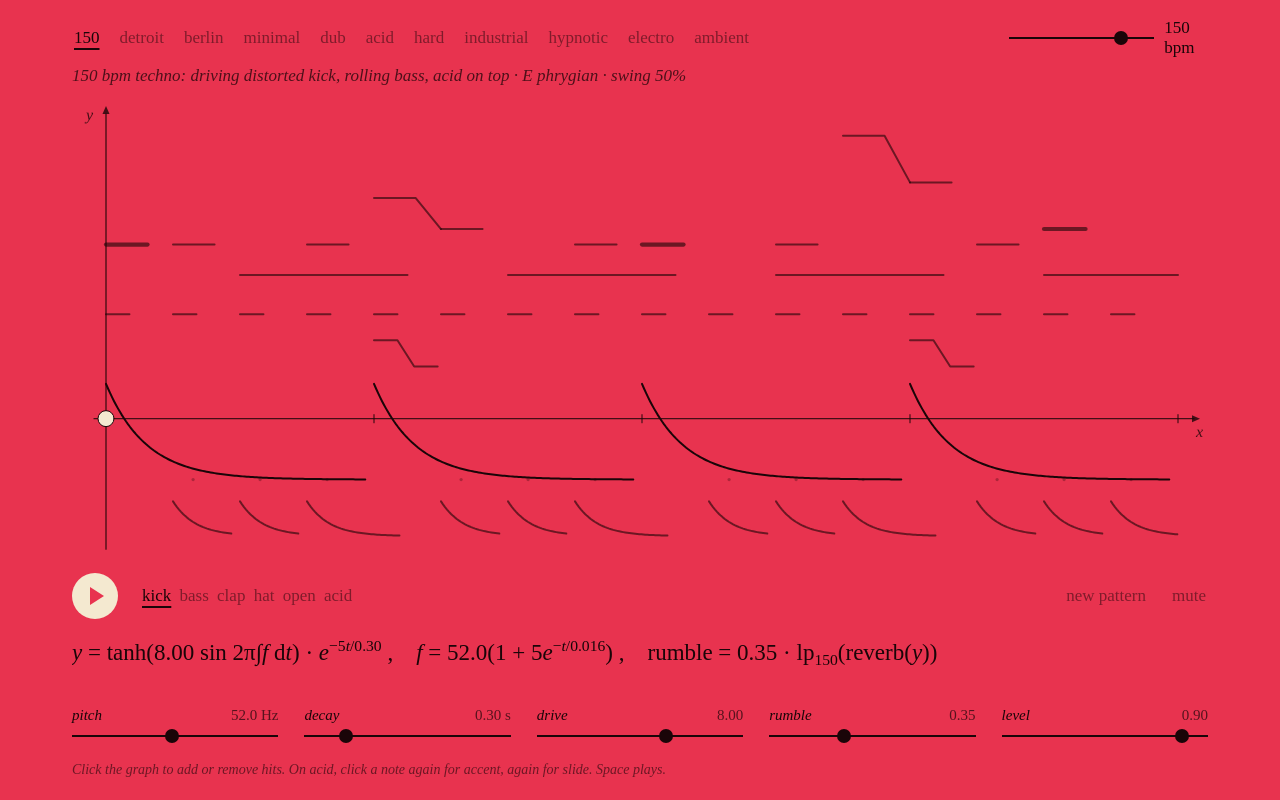
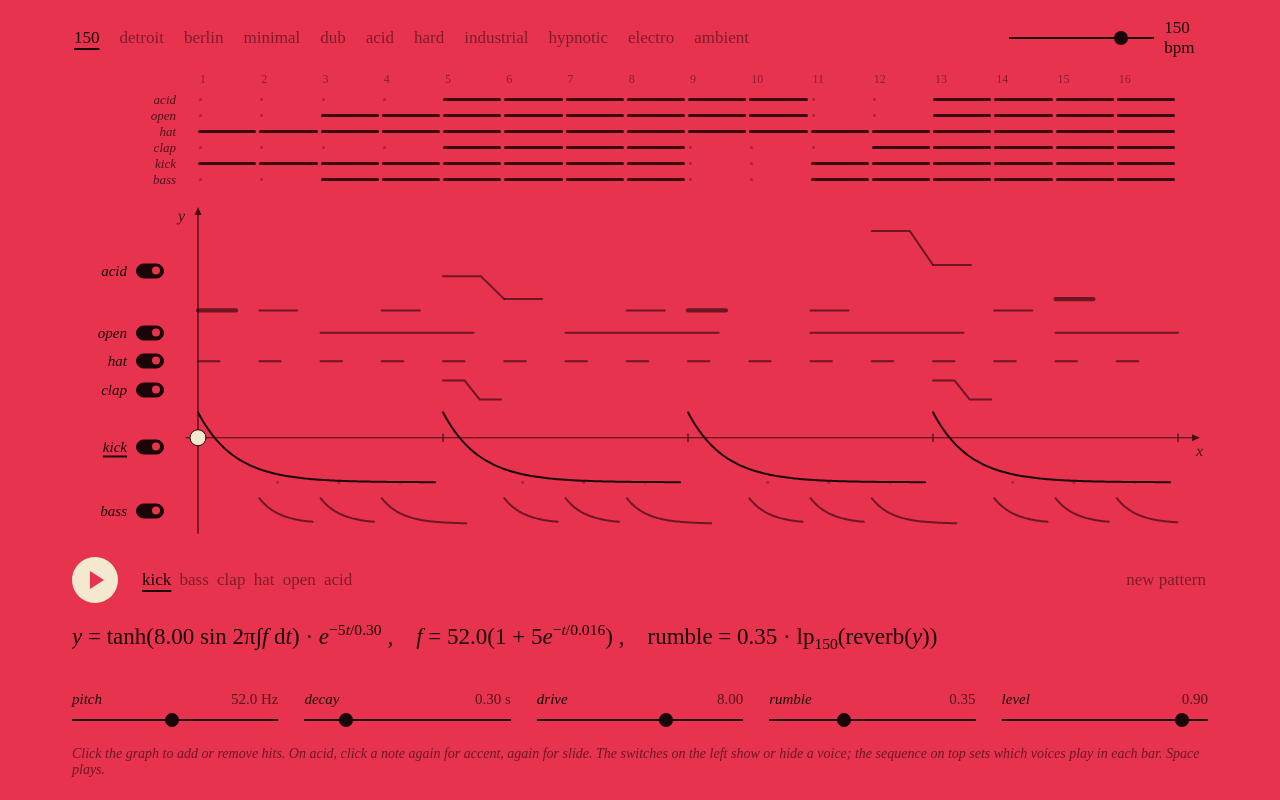
Before and after one commit to reecen9696/synth, a plain HTML site: page index.html in a window 1280 px wide. Drawn offline with Linux system fonts and the light colour scheme; a web font is replaced by a local one.

Commit message:
Add voice switches on the left and a 16 bar sequence above the graph
- Pill switches beside each band show or hide a voice (hidden = silent)
- Sequence strip: which voices play in each of 16 bars, columns aligned
  with the graph; default arrangement per scene (intro, build, break, drop)
- Click a bar number to jump there; current bar lights in the playhead colour
- Voices resting in the current bar fade on the graph
- Remove the scene description line and the mute button

Co-Authored-By: Claude Opus 5.5 <noreply@anthropic.com>

```diff
--- a/index.html
+++ b/index.html
@@ -32,9 +32,34 @@ button:focus-visible,input:focus-visible,canvas:focus-visible{outline:1.5px dash
 #play.on i{width:14px;height:14px;border:0;background:var(--bg);margin:0}
 .tempo{display:flex;align-items:center;gap:10px;font-variant-numeric:tabular-nums}
 .tempo input{width:120px}
-#about{font-style:italic;margin:-6px 0 0;opacity:.75}
-main{flex:1;position:relative;min-height:260px}
+main{flex:1;position:relative;min-height:260px;display:flex}
+#side{position:relative;width:92px;flex:none}
+#plot{position:relative;flex:1;min-width:0}
 canvas{position:absolute;inset:0;width:100%;height:100%;cursor:crosshair;touch-action:manipulation}
+/* voice toggles: a label and a small pill switch, aligned with each band */
+.tg{position:absolute;right:0;transform:translateY(-50%);display:flex;align-items:center;gap:9px;opacity:1;font-style:italic;font-size:15px;padding:2px 0}
+.tg[aria-pressed]{text-decoration:none}
+.tg .nm{opacity:.4;transition:opacity .2s}
+.tg[aria-pressed="true"] .nm{opacity:1}
+.tg.sel .nm{text-decoration:underline;text-underline-offset:4px;text-decoration-thickness:1.5px}
+.sw{position:relative;width:28px;height:15px;border:1.5px solid var(--ink);border-radius:99px;transition:background .2s;flex:none}
+.sw i{position:absolute;top:2px;left:2px;width:8px;height:8px;border-radius:50%;background:var(--ink);transition:transform .2s,background .2s}
+.tg[aria-pressed="true"] .sw{background:var(--ink)}
+.tg[aria-pressed="true"] .sw i{transform:translateX(13px);background:var(--bg)}
+/* sequencer: 16 bars, columns line up with the 16 steps of the graph below */
+#seq{display:grid;grid-template-columns:126px repeat(16,minmax(0,1fr));padding-right:30px;row-gap:1px;user-select:none}
+#seq .lab{font-style:italic;text-align:right;padding-right:22px;font-size:13px;line-height:15px;opacity:.75}
+#seq .lab.off{opacity:.3}
+#seq .num{font-size:12px;opacity:.45;text-align:left;font-variant-numeric:tabular-nums;cursor:pointer;padding:0 0 4px 2px}
+#seq .num:hover{opacity:.8}
+#seq .num.now{opacity:1;font-weight:600}
+#seq .c{height:15px;display:flex;align-items:center;cursor:pointer;padding:0 3px 0 0}
+#seq .c::after{content:"";width:3px;height:3px;border-radius:50%;background:var(--ink);opacity:.3;margin-left:1px}
+#seq .c.on::after{width:100%;height:3px;border-radius:2px;opacity:.85;margin:0}
+#seq .c:hover::after{opacity:.6}
+#seq .c.now::after{background:var(--dot);opacity:1}
+#seq .num.now{color:var(--dot)}
+#seq .row-off .c::after,#seq .c.off::after{opacity:.12}
 #formula{font-size:clamp(16px,2.1vw,23px);min-height:2.6em;overflow-x:auto;white-space:nowrap;padding:4px 0}
 #formula i{font-style:italic}
 #formula sup,#formula sub{font-size:.68em}
@@ -58,21 +83,23 @@ input[type=range]::-moz-range-thumb{width:14px;height:14px;border:0;border-radiu
     <span class="sp"></span>
     <div class="tempo"><input id="bpm" type="range" min="110" max="160" step="1" aria-label="Tempo"><span id="bpmv"></span></div>
   </header>
-  <p id="about"></p>
+  <section id="seq" aria-label="Sequence: which voices play in each of 16 bars"></section>
 
-  <main><canvas id="cv" tabindex="0" aria-label="Pattern graph. Click to add or remove hits."></canvas></main>
+  <main>
+    <div id="side" role="group" aria-label="Show or hide voices"></div>
+    <div id="plot"><canvas id="cv" tabindex="0" aria-label="Pattern graph. Click to add or remove hits."></canvas></div>
+  </main>
 
   <div class="bar">
     <button id="play" aria-label="Play"><i></i></button>
     <div id="voices" role="group" aria-label="Voice"></div>
     <span class="sp"></span>
     <button id="new">new pattern</button>
-    <button id="mute">mute</button>
   </div>
 
   <div id="formula" aria-live="off"></div>
   <div id="knobs"></div>
-  <p class="hint">Click the graph to add or remove hits. On acid, click a note again for accent, again for slide. Space plays.</p>
+  <p class="hint">Click the graph to add or remove hits. On acid, click a note again for accent, again for slide. The switches on the left show or hide a voice; the sequence on top sets which voices play in each bar. Space plays.</p>
 </div>
 
 <script>
@@ -93,7 +120,10 @@ const DEF={
   acid:[['cut','cutoff',100,2000,360,'Hz'],['res','resonance',.5,24,13,''],['env','env mod',0,5000,2400,'Hz'],['decay','decay',.05,.8,.22,'s'],['level','level',0,1,.5,'']]
 };
 const defaults=()=>{const p={};for(const v of TABS){p[v]={};for(const d of DEF[v])p[v][d[0]]=d[4]}return p};
-const M={};for(const v of TABS)M[v]=false;
+const ON={};for(const v of TABS)ON[v]=true;       // left switches
+const ROWS=['acid','open','hat','clap','kick','bass']; // top to bottom, same as the graph
+/* Default 16 bar arrangement: intro, groove, full, break, build, drop. */
+const ARR={kick:'xxxxxxxx..xxxxxx',hat:'xxxxxxxxxxxxxxxx',bass:'..xxxxxx..xxxxxx',open:'..xxxxxxxx..xxxx',clap:'....xxxx...xxxxx',acid:'....xxxxxx..xxxx'};
 
 const b=s=>[...s].map(c=>c==='x'?1:0);
 const a=s=>s.split(' ').map(t=>t==='-'?null:{d:+t[0],a:t.includes('a'),s:t.includes('s')});
@@ -135,7 +165,7 @@ const SCENES=[
   set:{kick:{pitch:46,decay:.45,drive:1.2,level:.7},bass:{cut:180,decay:.7},hat:{level:.25}},
   pat:{kick:b('x.......x.......'),bass:b('x.......x.......'),clap:b('................'),hat:b('..x...x...x...x.'),open:b('................'),acid:a('- - - - 4 - - - - - - 7 - - - -')}}
 ];
-for(const s of SCENES){s.P=defaults();for(const v in s.set)Object.assign(s.P[v],s.set[v])}
+for(const s of SCENES){s.P=defaults();for(const v in s.set)Object.assign(s.P[v],s.set[v]);s.arr={};for(const v of TABS)s.arr[v]=b(ARR[v])}
 let scene=SCENES[0],pat=scene.pat,P=scene.P,bpm=scene.bpm,sel='kick';
 const SCALE=()=>MODES[scene.mode];
 const ROOT=()=>hz(scene.root);
@@ -240,35 +270,39 @@ function acid(i,t,sd){
   }
   if(!(s.s&&next))N.vca.gain.setTargetAtTime(0,t+sd*.55,.012);
 }
-function fire(i,t){
+const live=(v,bar)=>ON[v]&&!!scene.arr[v][bar];   // a voice sounds if its switch is on and its bar is lit
+function fire(i,t,bar){
   const sd=60/bpm/4;
-  if(pat.kick[i]&&!M.kick)kick(t);
-  if(pat.bass[i]&&!M.bass)bass(t);
-  if(pat.clap[i]&&!M.clap)clap(t);
-  if(pat.hat[i]&&!M.hat)hat(t,P.hat,false);
-  if(pat.open[i]&&!M.open)hat(t,P.open,true);
-  if(!M.acid)acid(i,t,sd);
+  if(pat.kick[i]&&live('kick',bar))kick(t);
+  if(pat.bass[i]&&live('bass',bar))bass(t);
+  if(pat.clap[i]&&live('clap',bar))clap(t);
+  if(pat.hat[i]&&live('hat',bar))hat(t,P.hat,false);
+  if(pat.open[i]&&live('open',bar))hat(t,P.open,true);
+  if(live('acid',bar))acid(i,t,sd);
 }
 
 /* ---------- clock: schedule 100 ms ahead on the audio clock, poll every 25 ms ----------
    swing pushes every second 16th late by (swing − 50%) · 2 · one step */
-let playing=false,step=0,nextT=0,timer,queue=[];
+let playing=false,step=0,bar=0,nextBar=null,nextT=0,timer,queue=[];
 function tick(){
   const sd=60/bpm/4;
-  while(nextT<ac.currentTime+.1){const sw=step%2?(scene.swing/100-.5)*2*sd:0;fire(step,nextT+sw);queue.push({s:step,t:nextT});nextT+=sd;step=(step+1)%16}
+  while(nextT<ac.currentTime+.1){
+    const sw=step%2?(scene.swing/100-.5)*2*sd:0;fire(step,nextT+sw,bar);queue.push({s:step,b:bar,t:nextT});nextT+=sd;
+    if(++step===16){step=0;bar=nextBar!=null?nextBar:(bar+1)%16;nextBar=null}
+  }
   timer=setTimeout(tick,25);
 }
 function toggle(){
   initAudio();
   if(playing){clearTimeout(timer);playing=false;queue=[];N.vca.gain.cancelScheduledValues(0);N.vca.gain.setTargetAtTime(0,ac.currentTime,.01)}
-  else{ac.resume();step=0;nextT=ac.currentTime+.06;playing=true;tick()}
+  else{ac.resume();step=0;bar=nextBar!=null?nextBar:0;nextBar=null;nextT=ac.currentTime+.06;playing=true;tick()}
   const pb=document.getElementById('play');pb.classList.toggle('on',playing);pb.setAttribute('aria-label',playing?'Stop':'Play');
 }
 
 /* ---------- graph ---------- */
 const cv=document.getElementById('cv'),cx=cv.getContext('2d');
 let W=0,H=0,L=34,R=30,T=14,B=10;
-new ResizeObserver(()=>{const r=cv.getBoundingClientRect(),d=devicePixelRatio||1;W=r.width;H=r.height;cv.width=W*d;cv.height=H*d;cx.setTransform(d,0,0,d,0,0)}).observe(cv);
+new ResizeObserver(()=>{const r=cv.getBoundingClientRect(),d=devicePixelRatio||1;W=r.width;H=r.height;cv.width=W*d;cv.height=H*d;cx.setTransform(d,0,0,d,0,0);placeSide()}).observe(cv);
 const X=i=>L+i*(W-L-R)/16,Y=n=>T+n*(H-T-B);
 const acidY=d=>Y(BAND.acid[1])-(d/7)*(Y(BAND.acid[1])-Y(BAND.acid[0]));
 function draw(){
@@ -284,11 +318,15 @@ function draw(){
   cx.beginPath();for(let i=4;i<=16;i+=4){cx.moveTo(X(i),ax-4);cx.lineTo(X(i),ax+4)}cx.stroke();
   cx.font='italic 16px "STIX Two Text",Times,serif';cx.fillText('x',X(16)+18,ax+18);cx.fillText('y',X(0)-20,T+6);
 
-  for(const v of ['acid','open','hat','clap','kick','bass']){
-    const [b0,b1]=BAND[v],top=Y(b0),bot=Y(b1),mid=(top+bot)/2,on=v===sel;
+  let cur=null;
+  if(playing&&ac){const now=ac.currentTime;while(queue.length>1&&queue[1].t<=now)queue.shift();if(queue.length&&queue[0].t<=now)cur=queue[0].b}
+  if(cur!==shownBar){shownBar=cur;for(const el of document.querySelectorAll('#seq [data-b]'))el.classList.toggle('now',+el.dataset.b===cur)}
+  for(const v of ROWS){
+    if(!ON[v])continue;
+    const [b0,b1]=BAND[v],top=Y(b0),bot=Y(b1),mid=(top+bot)/2,on=v===sel,resting=cur!=null&&!scene.arr[v][cur];
     // faint grid for the selected voice shows where a click lands
     if(on){cx.globalAlpha=.28;for(let i=0;i<16;i++){if(v==='acid'){for(let d=0;d<8;d++)dotAt(X(i)+sw*.3,acidY(d),1.3)}else if(!pat[v][i])dotAt(X(i)+sw*.3,v==='kick'||v==='bass'?bot:mid,1.6)}}
-    cx.globalAlpha=M[v]?.18:on?1:.6;cx.lineWidth=2;
+    cx.globalAlpha=resting?.16:on?1:.6;cx.lineWidth=2;
     for(let i=0;i<16;i++){
       const s=pat[v][i];if(!s)continue;const x=X(i);
       cx.beginPath();
@@ -317,12 +355,16 @@ function draw(){
   cx.strokeStyle=ink;cx.lineWidth=1;cx.stroke();
 }
 function dotAt(x,y,r){cx.beginPath();cx.arc(x,y,r,0,7);cx.fill()}
+let shownBar=-1;
+// keep the switches level with their bands
+function placeSide(){for(const el of $('side').children){const [b0,b1]=BAND[el.dataset.v];el.style.top=Y((b0+b1)/2)+'px'}}
 
 cv.addEventListener('pointerdown',e=>{
   const r=cv.getBoundingClientRect(),x=e.clientX-r.left,y=e.clientY-r.top;
   const i=Math.floor((x-L)/((W-L-R)/16));if(i<0||i>15)return;
   const n=(y-T)/(H-T-B);let v=null,best=9;
-  for(const k in BAND){const [b0,b1]=BAND[k],d=n<b0?b0-n:n>b1?n-b1:0;if(d<best){best=d;v=k}}
+  for(const k in BAND){if(!ON[k])continue;const [b0,b1]=BAND[k],d=n<b0?b0-n:n>b1?n-b1:0;if(d<best){best=d;v=k}}
+  if(!v)return;
   if(v!==sel){select(v)}
   if(v==='acid'){
     const [b0,b1]=BAND.acid,d=Math.max(0,Math.min(7,Math.round((b1-n)/(b1-b0)*7))),s=pat.acid[i];
@@ -349,7 +391,7 @@ function formula(){$('formula').innerHTML=FORM[sel](P[sel])}
 function select(v){
   sel=v;
   for(const el of $('voices').children)el.setAttribute('aria-pressed',el.dataset.v===v);
-  $('mute').textContent=M[v]?'muted':'mute';$('mute').setAttribute('aria-pressed',M[v]);
+  for(const el of $('side').children)el.classList.toggle('sel',el.dataset.v===v);
   $('knobs').innerHTML=DEF[v].map(d=>`<div class="k"><label for="k-${d[0]}">${d[1]}<output id="o-${d[0]}">${fmt(P[v][d[0]])} ${d[5]}</output></label><input id="k-${d[0]}" type="range" min="${d[2]}" max="${d[3]}" step="${(d[3]-d[2])/200}" value="${P[v][d[0]]}"></div>`).join('');
   for(const d of DEF[v])$('k-'+d[0]).oninput=e=>{P[v][d[0]]=+e.target.value;$('o-'+d[0]).textContent=fmt(P[v][d[0]])+' '+d[5];formula();applyParams()};
   formula();
@@ -360,8 +402,7 @@ function setScene(s){
   st.setProperty('--faint',s.ink+'99');
   for(const el of $('scenes').children)el.setAttribute('aria-pressed',el.textContent===s.name);
   $('bpm').value=bpm;$('bpmv').textContent=bpm+' bpm';
-  $('about').textContent=`${s.about} · ${NOTE[s.root%12]} ${s.mode} · swing ${s.swing}%`;
-  applyParams();select(sel);
+  applyParams();select(sel);renderSeq();
 }
 const rnd=p=>Math.random()<p;
 function randomise(v){
@@ -383,7 +424,25 @@ for(const el of $('voices').children)el.onclick=()=>select(el.dataset.v);
 $('bpm').oninput=e=>{bpm=scene.bpm=+e.target.value;$('bpmv').textContent=bpm+' bpm';applyParams()};
 $('play').onclick=toggle;
 $('new').onclick=()=>randomise(sel);
-$('mute').onclick=()=>{M[sel]=!M[sel];if(sel==='acid'&&ac)N.vca.gain.setTargetAtTime(0,ac.currentTime,.01);select(sel)};
+
+/* ---------- switches and sequence ---------- */
+$('side').innerHTML=ROWS.map(v=>`<button class="tg" data-v="${v}" aria-pressed="true" title="show or hide ${v}"><span class="nm">${v}</span><span class="sw"><i></i></span></button>`).join('');
+for(const el of $('side').children)el.onclick=()=>{
+  const v=el.dataset.v;ON[v]=!ON[v];el.setAttribute('aria-pressed',ON[v]);
+  if(v==='acid'&&!ON[v]&&ac)N.vca.gain.setTargetAtTime(0,ac.currentTime,.01);
+  if(!ON[v]&&sel===v){const nx=ROWS.find(x=>ON[x]);if(nx)select(nx)}
+  renderSeq();
+};
+function renderSeq(){
+  let h='<div class="lab"></div>'+Array.from({length:16},(_,i)=>`<div class="num" data-b="${i}" title="start from bar ${i+1}">${i+1}</div>`).join('');
+  for(const v of ROWS)h+=`<div class="lab${ON[v]?'':' off'}">${v}</div>`+scene.arr[v].map((x,i)=>`<div class="c${x?' on':''}${ON[v]?'':' off'}" data-v="${v}" data-b="${i}" title="${v}, bar ${i+1}"></div>`).join('');
+  $('seq').innerHTML=h;shownBar=-1;
+}
+$('seq').addEventListener('click',e=>{
+  const c=e.target.closest('.c'),n=e.target.closest('.num');
+  if(c){const a=scene.arr[c.dataset.v],i=+c.dataset.b;a[i]=a[i]?0:1;c.classList.toggle('on',!!a[i])}
+  else if(n)nextBar=+n.dataset.b;   // jump there at the end of this bar (or start there)
+});
 addEventListener('keydown',e=>{if(e.code==='Space'){e.preventDefault();if(!e.repeat)toggle()}});
 addEventListener('keyup',e=>{if(e.code==='Space')e.preventDefault()});
 setScene(SCENES[0]);select('kick');draw();
```
Also changed, not shown: v7.png (added).
